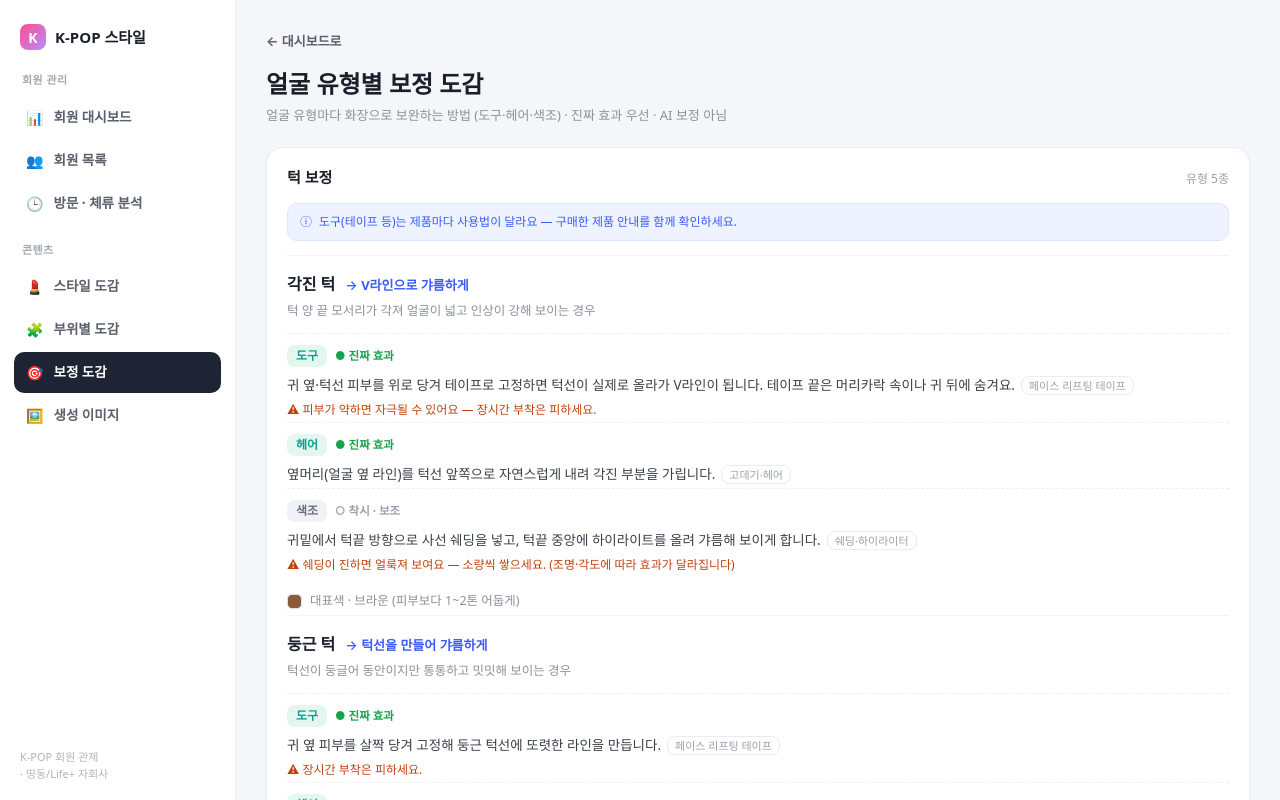
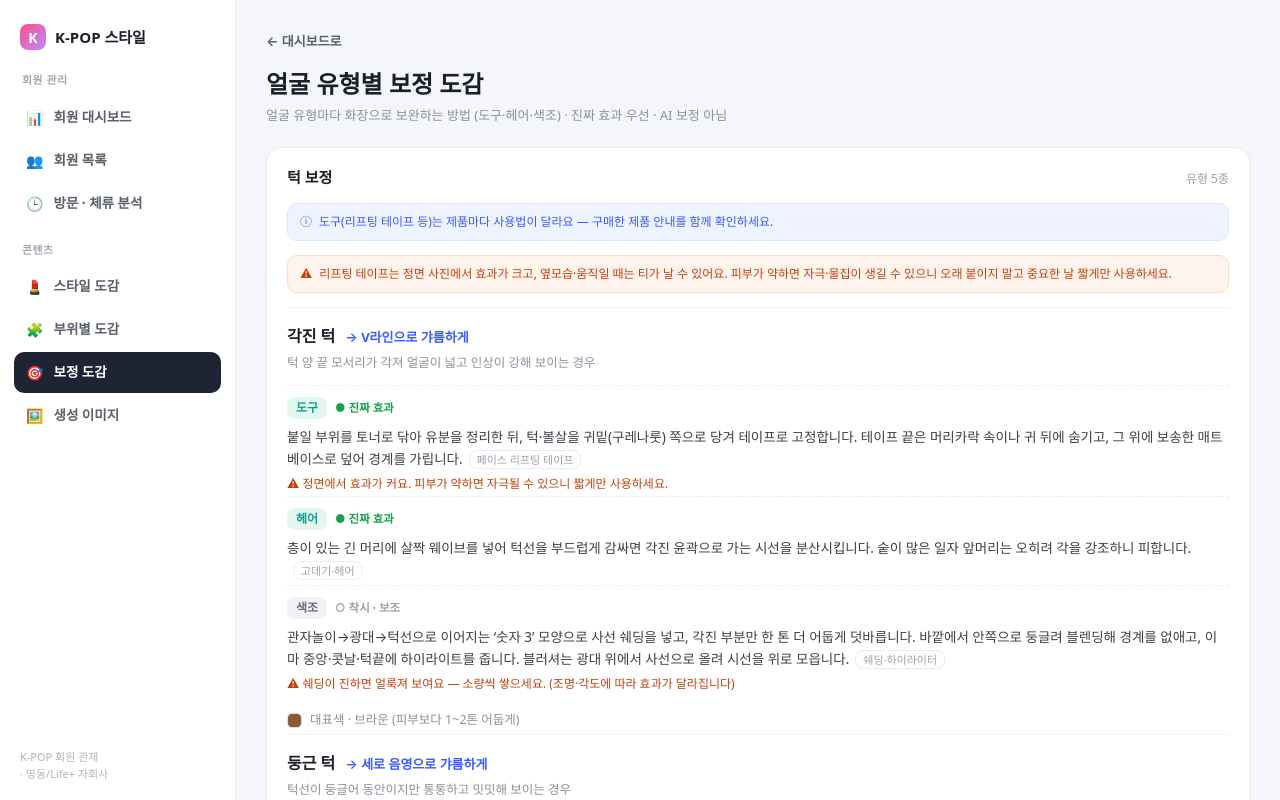
Before and after one commit to wjsehddyd-gif/kpop, a Next.js app: page /admin/correction in a window 1280 px wide. Built offline with nearby package versions, Linux system fonts and the light colour scheme; a web font is replaced by a local one.

Commit message:
보정 도감: 턱 5유형 실제 자료 기반 정확화 + 안전주의

```diff
--- a/app/admin/_shared.js
+++ b/app/admin/_shared.js
@@ -150,6 +150,8 @@ export const CSS = `
 .ka-affect-fx{font-size:12px;color:#5B616C;line-height:1.5;}
 .ka-cor-note{display:flex;gap:7px;font-size:12px;color:#3B5BFE;background:#EEF3FF;border:1px solid #DCE6FF;border-radius:10px;padding:9px 12px;margin-bottom:14px;line-height:1.5;}
 .ka-cor-note i{font-style:normal;}
+.ka-cor-safety{display:flex;gap:7px;font-size:12px;color:#C2410C;background:#FFF4ED;border:1px solid #FCD9BF;border-radius:10px;padding:9px 12px;margin-bottom:14px;line-height:1.5;}
+.ka-cor-safety i{font-style:normal;}
 .ka-cor{border-top:1px solid #F2F4F7;padding:16px 0 4px;}
 .ka-cor:first-of-type{border-top:0;}
 .ka-cor-h{display:flex;align-items:baseline;gap:10px;flex-wrap:wrap;margin-bottom:5px;}
--- a/app/admin/correction/_jaw.js
+++ b/app/admin/correction/_jaw.js
@@ -1,11 +1,11 @@
 /* eslint-disable */
-// 턱 보정 사전 — 얼굴 유형별 "화장 보정법"(AI 보정 아님).
-// 방법은 종류별(도구/헤어/색조)로, 진짜효과 우선. 특정 제품명 없이 일반명만.
+// 턱 보정 사전 — 얼굴 유형별 "화장 보정법". 실제 뷰티 자료 확인 후 정리(특정 출처·제품명 미표기).
+// 방법은 종류별(도구/헤어/색조), 진짜효과 우선. "진짜 효과"=물리적 변형, "착시"=음영으로 그렇게 보이게.
 export const JAW = {
   axis: "jaw",
   label: "턱 보정",
-  // 도구 사용 공통 고지
-  toolNote: "도구(테이프 등)는 제품마다 사용법이 달라요 — 구매한 제품 안내를 함께 확인하세요.",
+  toolNote: "도구(리프팅 테이프 등)는 제품마다 사용법이 달라요 — 구매한 제품 안내를 함께 확인하세요.",
+  safetyNote: "리프팅 테이프는 정면 사진에서 효과가 크고, 옆모습·움직일 때는 티가 날 수 있어요. 피부가 약하면 자극·물집이 생길 수 있으니 오래 붙이지 말고 중요한 날 짧게만 사용하세요.",
   types: [
     {
       id: "square",
@@ -15,17 +15,17 @@ export const JAW = {
       methods: [
         {
           kind: "tool", real: true, tool: "페이스 리프팅 테이프",
-          how: "귀 옆·턱선 피부를 위로 당겨 테이프로 고정하면 턱선이 실제로 올라가 V라인이 됩니다. 테이프 끝은 머리카락 속이나 귀 뒤에 숨겨요.",
-          caution: "피부가 약하면 자극될 수 있어요 — 장시간 부착은 피하세요.",
+          how: "붙일 부위를 토너로 닦아 유분을 정리한 뒤, 턱·볼살을 귀밑(구레나룻) 쪽으로 당겨 테이프로 고정합니다. 테이프 끝은 머리카락 속이나 귀 뒤에 숨기고, 그 위에 보송한 매트 베이스로 덮어 경계를 가립니다.",
+          caution: "정면에서 효과가 커요. 피부가 약하면 자극될 수 있으니 짧게만 사용하세요.",
         },
         {
           kind: "hair", real: true, tool: "고데기·헤어",
-          how: "옆머리(얼굴 옆 라인)를 턱선 앞쪽으로 자연스럽게 내려 각진 부분을 가립니다.",
+          how: "층이 있는 긴 머리에 살짝 웨이브를 넣어 턱선을 부드럽게 감싸면 각진 윤곽으로 가는 시선을 분산시킵니다. 숱이 많은 일자 앞머리는 오히려 각을 강조하니 피합니다.",
           caution: "",
         },
         {
           kind: "tone", real: false, tool: "쉐딩·하이라이터",
-          how: "귀밑에서 턱끝 방향으로 사선 쉐딩을 넣고, 턱끝 중앙에 하이라이트를 올려 갸름해 보이게 합니다.",
+          how: "관자놀이→광대→턱선으로 이어지는 ‘숫자 3’ 모양으로 사선 쉐딩을 넣고, 각진 부분만 한 톤 더 어둡게 덧바릅니다. 바깥에서 안쪽으로 둥글려 블렌딩해 경계를 없애고, 이마 중앙·콧날·턱끝에 하이라이트를 줍니다. 블러셔는 광대 위에서 사선으로 올려 시선을 위로 모읍니다.",
           caution: "쉐딩이 진하면 얼룩져 보여요 — 소량씩 쌓으세요. (조명·각도에 따라 효과가 달라집니다)",
         },
       ],
@@ -35,31 +35,55 @@ export const JAW = {
       id: "round",
       name: "둥근 턱",
       when: "턱선이 둥글어 동안이지만 통통하고 밋밋해 보이는 경우",
-      goal: "턱선을 만들어 갸름하게",
+      goal: "세로 음영으로 갸름하게",
       methods: [
         {
           kind: "tool", real: true, tool: "페이스 리프팅 테이프",
-          how: "귀 옆 피부를 살짝 당겨 고정해 둥근 턱선에 또렷한 라인을 만듭니다.",
-          caution: "장시간 부착은 피하세요.",
+          how: "유분을 정리한 뒤 귀 옆 피부를 살짝 당겨 고정해 둥근 턱선에 또렷한 라인을 만듭니다. 매트 베이스로 경계를 덮어요.",
+          caution: "오래 붙이지 말고 짧게 사용하세요.",
         },
         {
           kind: "hair", real: true, tool: "고데기·헤어",
-          how: "얼굴 옆 머리를 턱선을 따라 안쪽으로 살짝 감아 윤곽을 좁아 보이게 합니다.",
+          how: "얼굴 옆 머리를 턱선을 따라 안쪽으로 살짝 감아 얼굴 폭을 좁아 보이게 합니다.",
           caution: "",
         },
         {
           kind: "tone", real: false, tool: "쉐딩·하이라이터",
-          how: "턱뼈 라인을 따라 옅게 쉐딩해 선을 만들고, 광대 아래에 살짝 음영, 턱끝에 하이라이트로 포인트를 줍니다.",
-          caution: "너무 어두우면 지저분해요 — 얼굴 윤곽 바깥쪽만.",
+          how: "얼굴 바깥 라인을 따라 ‘세로로 길게’ 쉐딩을 넣어 길이감을 줍니다(가로로 넣으면 더 둥글어 보여요). 이마 옆·턱 옆을 세로로 쓸고, 턱끝에 하이라이트로 포인트를 줍니다. 펄이 적은 내추럴 베이지가 자연스러워요.",
+          caution: "세로로 넣되 경계가 안 생기게 둥글려 블렌딩하세요.",
+        },
+      ],
+      color: { label: "내추럴 베이지 (펄 적게)", hex: "#a9805c" },
+    },
+    {
+      id: "long",
+      name: "긴 턱 · 긴 얼굴",
+      when: "턱이 길어 얼굴이 전체적으로 길고 성숙해 보이는 경우",
+      goal: "가로 음영으로 짧아 보이게",
+      methods: [
+        {
+          kind: "hair", real: true, tool: "고데기·헤어",
+          how: "옆 볼륨을 살리고 턱 아래로 떨어지는 머리 길이를 줄여, 세로가 아닌 가로로 시선을 분산시킵니다.",
+          caution: "",
+        },
+        {
+          kind: "tone", real: false, tool: "쉐딩·블러셔",
+          how: "턱 맨 아래(턱끝)를 ‘가로로’ 쉐딩해 세로 길이를 줄이고, 이마 헤어라인과 광대 아래도 가로로 음영을 넣습니다. 블러셔는 가로로 넓게 펴 발라 시선을 옆으로 분산시킵니다.",
+          caution: "눈썹 사이~코끝을 세로로 길게 잇는 T존 쉐딩은 오히려 얼굴이 더 길어 보여요 — 가로 방향으로만.",
+        },
+        {
+          kind: "tool", real: false, tool: "—", na: true,
+          how: "리프팅 테이프는 당겨 올리는 용도라, 길이를 줄이는 데는 맞지 않습니다. (해당 없음)",
+          caution: "",
         },
       ],
       color: { label: "브라운", hex: "#8a5a3b" },
     },
     {
-      id: "sharp",
-      name: "너무 뾰족한 V자 턱",
-      when: "턱이 지나치게 뾰족해 날카롭고 인상이 강해 보이는 경우",
-      goal: "날카로움을 부드럽게",
+      id: "pointed",
+      name: "너무 뾰족한 턱 · 역삼각형",
+      when: "턱 끝이 지나치게 뾰족해 날카롭고, 상대적으로 이마가 넓어 보이는 경우",
+      goal: "뾰족함을 부드럽게",
       methods: [
         {
           kind: "hair", real: true, tool: "고데기·헤어",
@@ -67,54 +91,28 @@ export const JAW = {
           caution: "",
         },
         {
-          kind: "tone", real: false, tool: "하이라이터·블러셔",
-          how: "턱 끝에는 쉐딩을 넣지 않고, 하이라이트를 동그랗게 펴 발라 둥글어 보이게 합니다. 볼 블러셔를 살짝 높고 둥글게 올려 부드러운 인상을 줍니다.",
-          caution: "턱 끝 쉐딩은 절대 금지 — 오히려 더 뾰족해 보여요.",
+          kind: "tone", real: false, tool: "쉐딩·블러셔",
+          how: "턱 끝을 ‘가로로 짧게’ 쉐딩해 뾰족한 끝을 뭉툭하게 보이게 합니다. 이마가 넓다면 이마 양옆 헤어라인에도 음영을 주고, 볼 블러셔를 둥글게 올려 부드러운 인상을 더합니다.",
+          caution: "턱 끝에 하이라이트를 주면 오히려 더 뾰족해 보여요 — 끝에는 음영, 하이라이트는 피하세요.",
         },
         {
-          kind: "tool", real: false, tool: "—",
-          how: "리프팅 테이프는 피부를 '당기는' 용도라, 뾰족함을 완화하는 데는 맞지 않습니다. (해당 없음)",
+          kind: "tool", real: false, tool: "—", na: true,
+          how: "테이프는 피부를 당겨 V라인을 만드는 용도라, 이미 뾰족한 턱을 완화하는 데는 맞지 않습니다. (해당 없음)",
           caution: "",
-          na: true,
         },
       ],
-      color: { label: "펄 베이지 (하이라이트)", hex: "#efe3d3" },
-    },
-    {
-      id: "long",
-      name: "긴 턱",
-      when: "턱이 길어 얼굴이 전체적으로 길고 성숙해 보이는 경우",
-      goal: "짧아 보이게",
-      methods: [
-        {
-          kind: "hair", real: true, tool: "고데기·헤어",
-          how: "턱 아래로 떨어지는 머리 길이를 줄이고, 옆 볼륨을 살려 시선을 가로로 분산시킵니다.",
-          caution: "",
-        },
-        {
-          kind: "tone", real: false, tool: "쉐딩·블러셔",
-          how: "턱 맨 아래를 가로로 쉐딩해 길이를 줄이고, 블러셔를 가로로 넓게 발라 시선을 옆으로 분산합니다.",
-          caution: "턱끝 하이라이트를 세로로 늘이면 더 길어 보여요 — 가로 방향으로만.",
-        },
-        {
-          kind: "tool", real: false, tool: "—",
-          how: "테이프는 길이를 줄이는 용도가 아니라 해당 없음.",
-          caution: "",
-          na: true,
-        },
-      ],
-      color: { label: "브라운", hex: "#8a5a3b" },
+      color: { label: "쿨 브라운 (피부보다 한 톤 연하게)", hex: "#9c7256" },
     },
     {
       id: "short",
       name: "짧은 턱 · 무턱 경향",
-      when: "턱이 짧거나 안으로 들어가 옆모습이 밋밋한 경우",
-      goal: "길어 보이고 또렷하게",
+      when: "턱이 짧거나 안으로 들어가 옆모습이 밋밋하고 인중이 길어 보이는 경우",
+      goal: "길이감과 입체감 더하기",
       methods: [
         {
           kind: "tone", real: false, tool: "쉐딩·하이라이터",
-          how: "턱끝 하이라이트를 아래쪽으로 살짝 연장해 길이감을 주고, 아랫입술 밑에 옅은 쉐딩으로 입체감, 턱선을 따라 음영을 넣어 또렷하게 만듭니다.",
-          caution: "쉐딩이 진하면 인위적이에요 — 은은하게.",
+          how: "턱 끝에 하이라이트를 아래쪽으로 살짝 연장해 턱이 도드라지고 길어 보이게 합니다. 아랫입술 바로 밑에 옅은 음영을 넣으면 턱 끝이 더 또렷하게 입체감이 생깁니다.",
+          caution: "음영이 진하면 인위적이에요 — 은은하게 경계를 풀어주세요.",
         },
         {
           kind: "hair", real: true, tool: "고데기·헤어",
@@ -122,10 +120,9 @@ export const JAW = {
           caution: "",
         },
         {
-          kind: "tool", real: false, tool: "—",
-          how: "테이프는 짧은 턱을 늘이는 효과가 없어 해당 없음.",
+          kind: "tool", real: false, tool: "—", na: true,
+          how: "테이프는 짧은 턱을 길게 만드는 효과가 없어 해당하지 않습니다. (해당 없음)",
           caution: "",
-          na: true,
         },
       ],
       color: { label: "펄 베이지 (하이라이트)", hex: "#efe3d3" },
--- a/app/admin/correction/page.js
+++ b/app/admin/correction/page.js
@@ -26,6 +26,7 @@ export default function Correction() {
           <div className="ka-panel" key={pi}>
             <div className="ka-panel-h"><b>{P.label}</b><span>유형 {P.types.length}종</span></div>
             {P.toolNote && <div className="ka-cor-note"><i>ⓘ</i> {P.toolNote}</div>}
+            {P.safetyNote && <div className="ka-cor-safety"><i>⚠</i> {P.safetyNote}</div>}
 
             {P.types.map((t, ti) => (
               <div className="ka-cor" key={ti}>
```
